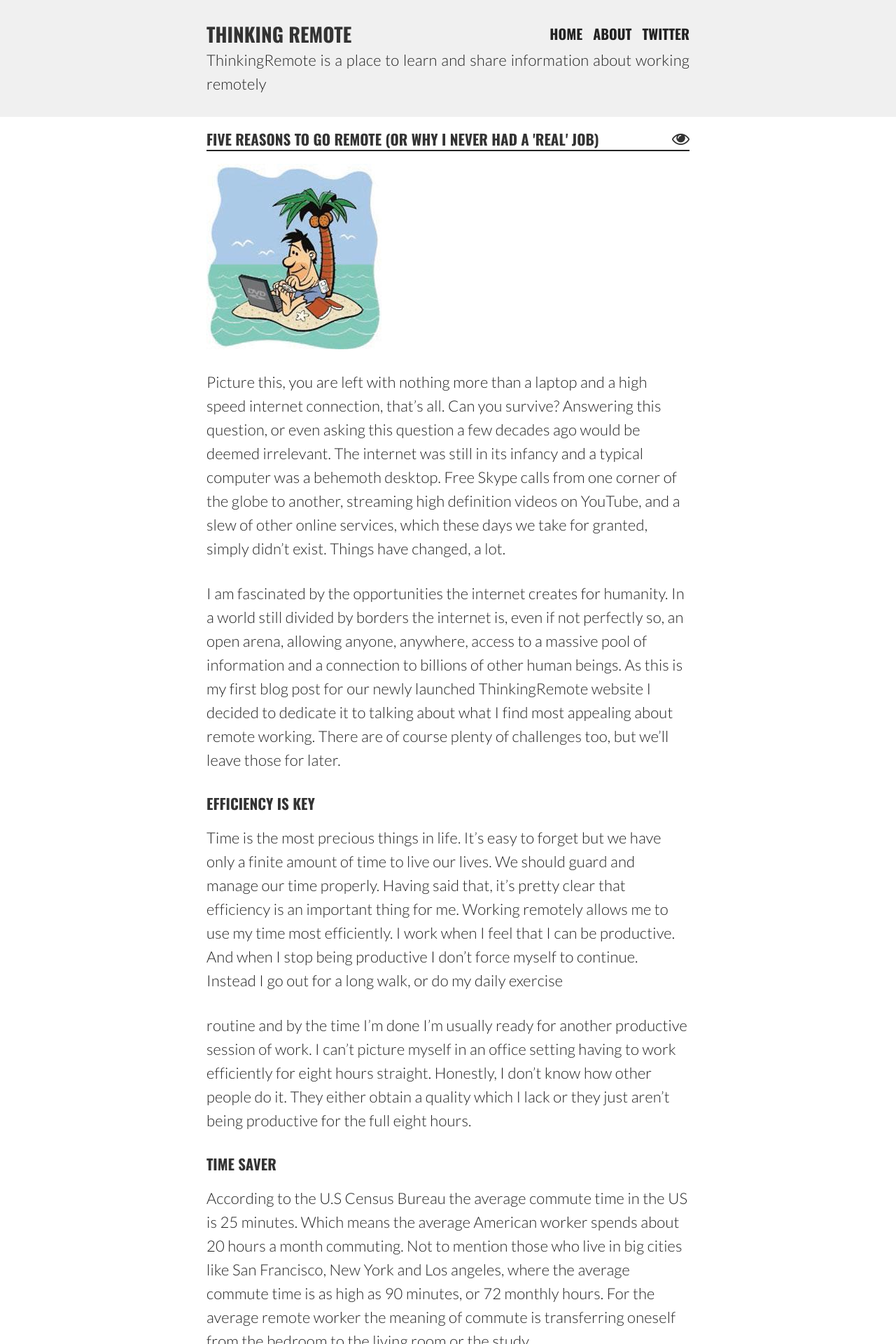
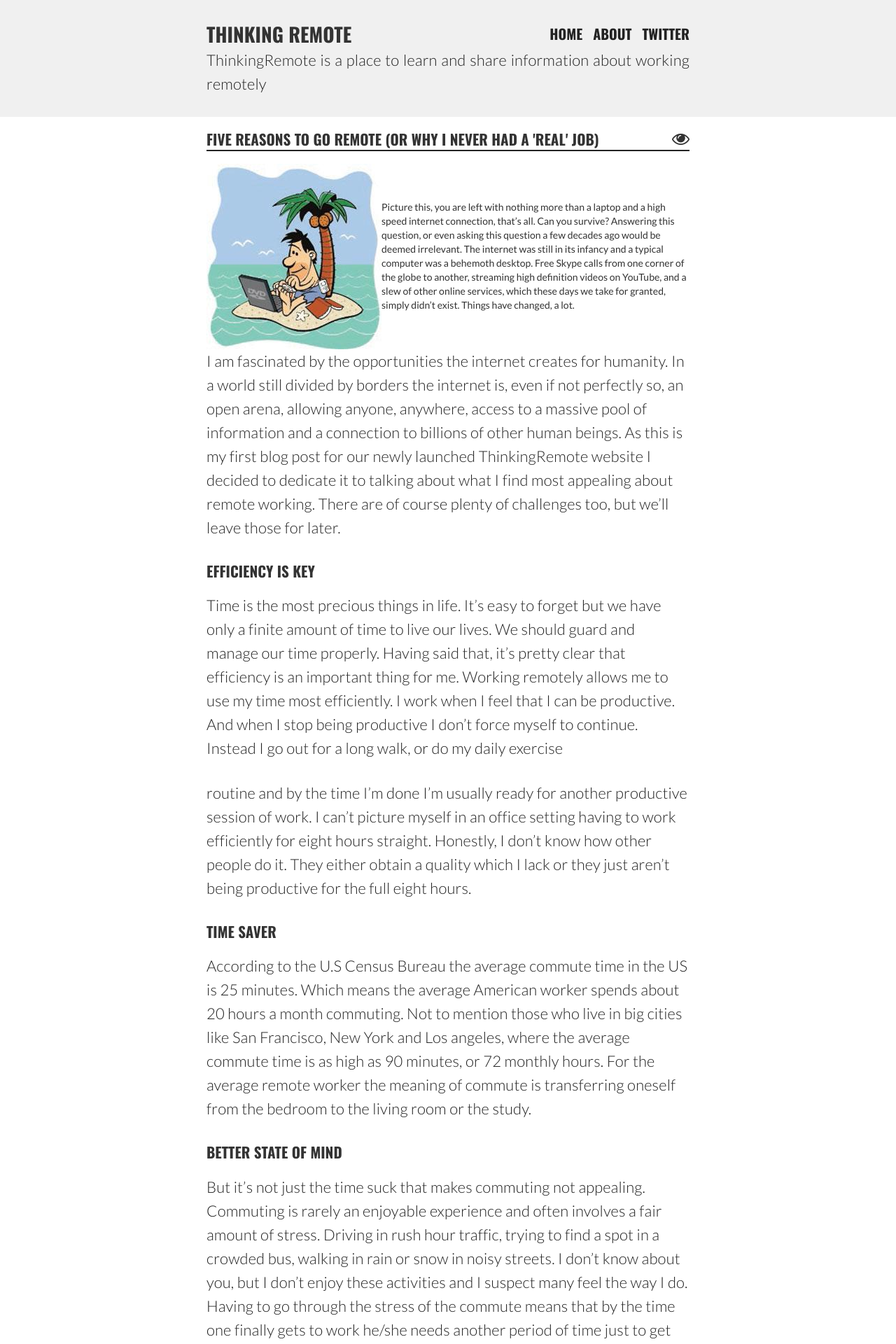
Before and after one commit to thinkingremote/thinkingremote.com, a Jekyll site: the page built from _posts/2014-11-20-why-i-love-working-remotely.markdown, in a window 1280 px wide. Shown: the top 1920 px of the page at 70% size. Built offline with Jekyll 4.4.1, drawn with Linux system fonts in a browser that asks for light colours; nearby versions of some CDN libraries; comment, search, counter and statistics services are not loaded.

Commit message:
hack solution to wrapping text

```diff
--- a/_posts/2014-11-20-why-i-love-working-remotely.markdown
+++ b/_posts/2014-11-20-why-i-love-working-remotely.markdown
@@ -1,15 +1,14 @@
 ---
 layout: post
 title:  "Five Reasons To Go Remote (or why I never had a 'real' job)"
-date:   2014-11-18 02:35:14
+date:   2014-11-20 02:35:14
 categories: jekyll update
 permalink: remote-book-review
 
 ---
 
-![](/images/island.jpeg)
 
-Picture this, you are left with nothing more than a laptop and a high speed internet connection, that's all.  Can you survive?  Answering this question, or even asking this question a few decades ago would be deemed irrelevant.  The internet was still in its infancy and a typical computer was a behemoth desktop.  Free Skype calls from one corner of the globe to another, streaming high definition videos on YouTube, and a slew of other online services, which these days we take for granted, simply didn't exist.  Things have changed, a lot.
+| ![island](/images/island.jpeg) | Picture this, you are left with nothing more than a laptop and a high speed internet connection, that's all.  Can you survive?  Answering this question, or even asking this question a few decades ago would be deemed irrelevant.  The internet was still in its infancy and a typical computer was a behemoth desktop.  Free Skype calls from one corner of the globe to another, streaming high definition videos on YouTube, and a slew of other online services, which these days we take for granted, simply didn't exist.  Things have changed, a lot.
 
 I am fascinated by the opportunities the internet creates for humanity.  In a world still divided by borders the internet is, even if not perfectly so, an open arena, allowing anyone, anywhere, access to a massive pool of information and a connection to billions of other human beings.  As this is my first blog post for our newly launched ThinkingRemote website I decided to dedicate it to talking about what I find most appealing about remote working.  There are of course plenty of challenges too, but we'll leave those for later.
 
```
